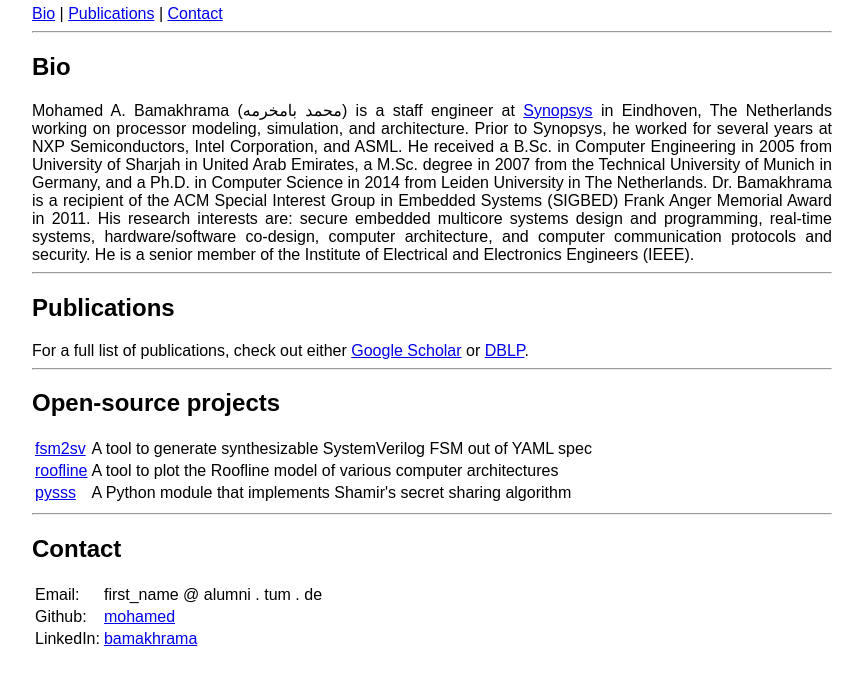
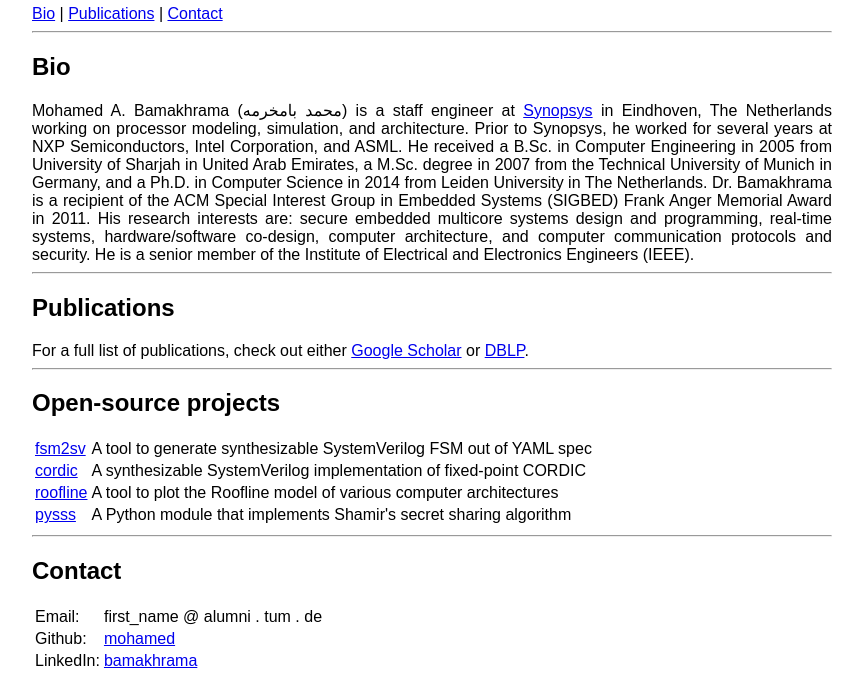
Before and after one commit to mohamed/mohamed.github.io, a plain HTML site: page index.html in a window 1280 px wide. Shown: the part 109-806 px from the top of the page, without its empty margins (208-1071 px from the left). Drawn offline with Linux system fonts and the light colour scheme.

Commit message:
Added cordic
Signed-off-by: Mohamed A. Bamakhrama <mohamed@alumni.tum.de>

```diff
--- a/index.html
+++ b/index.html
@@ -55,6 +55,10 @@
                   href="https://github.com/mohamed/fsm2sv">fsm2sv</a></td><td>A tool to generate synthesizable SystemVerilog FSM out of YAML spec</td>
             </tr>
             <tr>
+              <td><a
+                  href="https://github.com/mohamed/cordic">cordic</a></td><td>A synthesizable SystemVerilog implementation of fixed-point CORDIC</td>
+            </tr>
+            <tr>
               <td><a href="https://www.github.com/mohamed/roofline">roofline</a></td><td>A tool to plot the Roofline model of various computer architectures</td>
             </tr>
             <tr>
```
